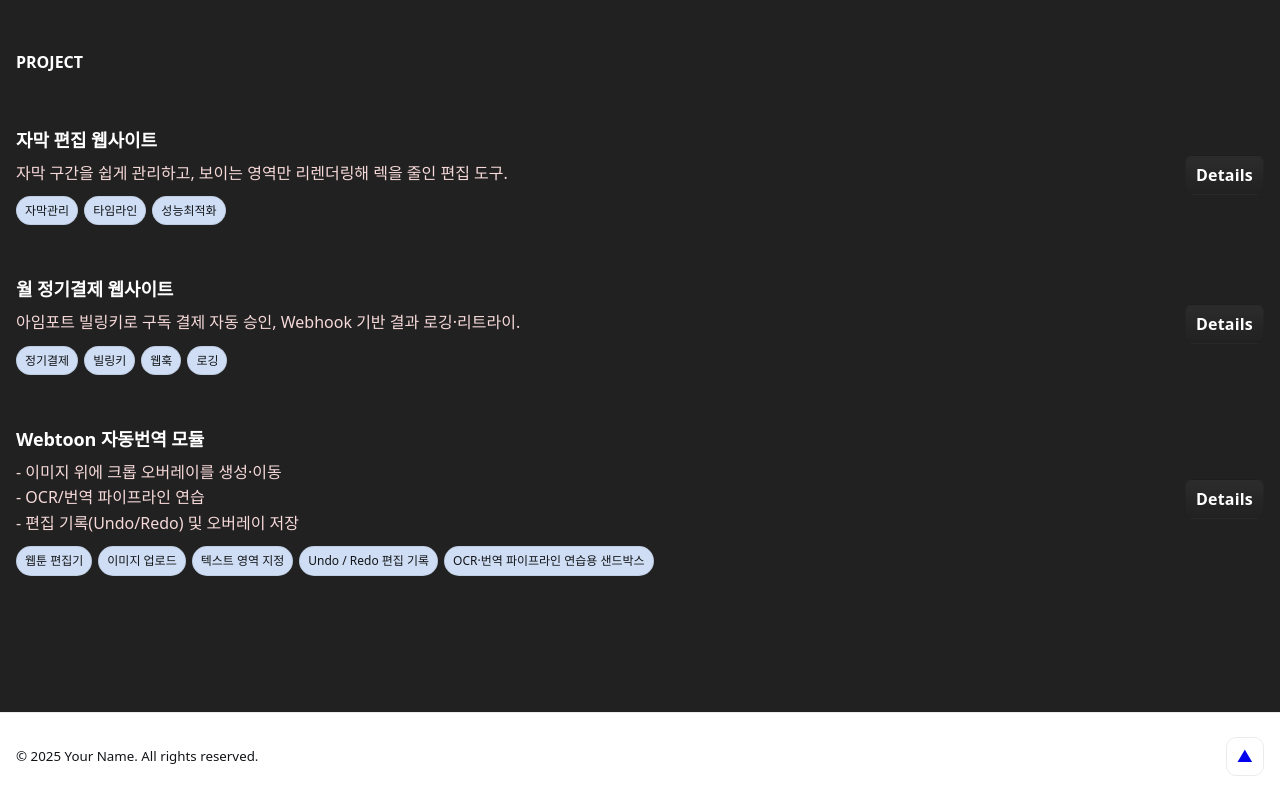
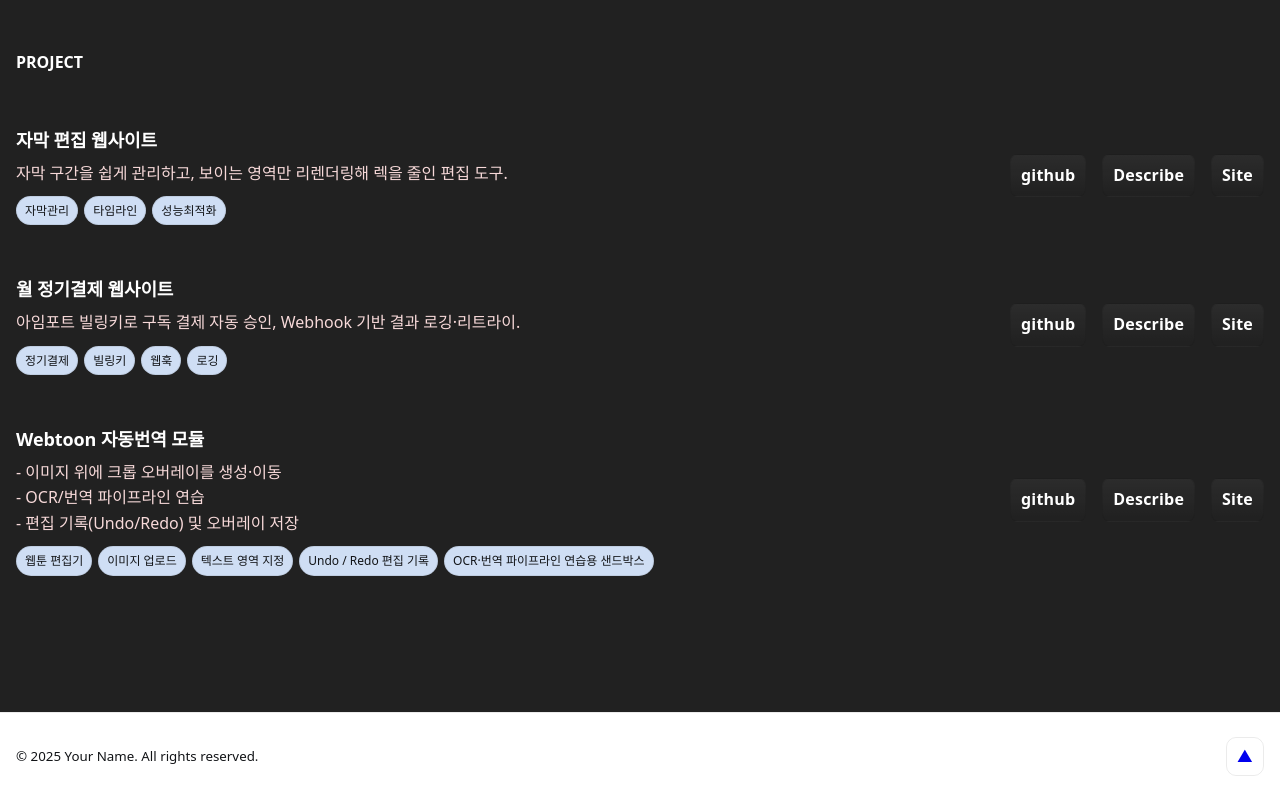
Before and after one commit to jun-seok816/portfolio, a React app in the folder front-end/: page / in a window 1280 px wide. Shown: the part 3343-4143 px from the top of the page. Built offline with nearby package versions, Linux system fonts and the light colour scheme; the HTML template or start-up script is replaced by a standard one; a web font is replaced by a local one.

Commit message:
project link 정리

```diff
--- a/front-end/src/component/Main/Project.tsx
+++ b/front-end/src/component/Main/Project.tsx
@@ -23,12 +23,7 @@ export default function Project() {
               <img src="./assets/img/waveform.png" width={650} alt="preview" />
             }
           >
-            <li
-              className="p__list"
-              onClick={() => {
-                window.location.href = "http://eedensoft.com:3000/";
-              }}
-            >
+            <li className="p__list">
               <div className="card__body">
                 <h3 className="card__title">자막 편집 웹사이트</h3>
                 <p className="card__desc desc__red">
@@ -42,7 +37,32 @@ export default function Project() {
                 </div>
               </div>
               <div className="card__cta">
-                <a className="btn-link">Details</a>
+                <a
+                  onClick={() => {
+                    window.location.href =
+                      "https://github.com/jun-seok816/video_slice";
+                  }}
+                  className="btn-link"
+                >
+                  github
+                </a>
+                <a
+                  onClick={() => {
+                    window.location.href =
+                      "https://pentagonal-denim-e3d.notion.site/VideoSlice-2dcfbda394f9806db880c8bb46ff4f9d?source=copy_link";
+                  }}
+                  className="btn-link"
+                >
+                  Describe
+                </a>
+                <a
+                  onClick={() => {
+                    window.location.href = "http://eedensoft.com:3000/";
+                  }}
+                  className="btn-link"
+                >
+                  Site
+                </a>
               </div>
             </li>
           </HoverFollower>
@@ -54,12 +74,7 @@ export default function Project() {
               <img src="./assets/img/token.jpg" width={650} alt="preview" />
             }
           >
-            <li
-              className="p__list"
-              onClick={() => {
-                window.location.href = "http://eedensoft.com:3002/";
-              }}
-            >
+            <li className="p__list">
               <div className="card__body">
                 <h3 className="card__title">월 정기결제 웹사이트</h3>
                 <p className="card__desc desc__red">
@@ -74,7 +89,32 @@ export default function Project() {
                 </div>
               </div>
               <div className="card__cta">
-                <a className="btn-link">Details</a>
+                <a
+                  onClick={() => {
+                    window.location.href =
+                      "https://github.com/jun-seok816/subscription";
+                  }}
+                  className="btn-link"
+                >
+                  github
+                </a>
+                <a
+                  onClick={() => {
+                    window.location.href =
+                      "https://pentagonal-denim-e3d.notion.site/Subscription-2dcfbda394f9803c8e7ee9168b90edd8?source=copy_link";
+                  }}
+                  className="btn-link"
+                >
+                  Describe
+                </a>
+                <a
+                  onClick={() => {
+                    window.location.href = "http://eedensoft.com:3002/";
+                  }}
+                  className="btn-link"
+                >
+                  Site
+                </a>
               </div>
             </li>
           </HoverFollower>
@@ -86,29 +126,51 @@ export default function Project() {
               <img src="./assets/img/toon.png" width={650} alt="preview" />
             }
           >
-            <li
-              className="p__list"
-              onClick={() => {
-                window.location.href = "http://eedensoft.com:3004/";
-              }}
-            >
+            <li className="p__list">
               <div className="card__body">
                 <h3 className="card__title">Webtoon 자동번역 모듈</h3>
                 <p className="card__desc desc__red">
                   - 이미지 위에 크롭 오버레이를 생성·이동 <br />
-                  - OCR/번역 파이프라인 연습 <br />
-                  - 편집 기록(Undo/Redo) 및 오버레이 저장
+                  - OCR/번역 파이프라인 연습 <br />- 편집 기록(Undo/Redo) 및
+                  오버레이 저장
                 </p>
                 <div className="card__tags">
                   <span className="badge">웹툰 편집기</span>
                   <span className="badge">이미지 업로드</span>
                   <span className="badge">텍스트 영역 지정</span>
                   <span className="badge">Undo / Redo 편집 기록</span>
-                  <span className="badge">OCR·번역 파이프라인 연습용 샌드박스</span>
+                  <span className="badge">
+                    OCR·번역 파이프라인 연습용 샌드박스
+                  </span>
                 </div>
               </div>
               <div className="card__cta">
-                <a className="btn-link">Details</a>
+                <a
+                  onClick={() => {
+                    window.location.href =
+                      "https://github.com/jun-seok816/webtoon";
+                  }}
+                  className="btn-link"
+                >
+                  github
+                </a>
+                <a
+                  onClick={() => {
+                    window.location.href =
+                      "https://pentagonal-denim-e3d.notion.site/Webtoon-2dcfbda394f9808e850fe87935b31298?source=copy_link";
+                  }}
+                  className="btn-link"
+                >
+                  Describe
+                </a>
+                <a
+                  onClick={() => {
+                    window.location.href = "http://eedensoft.com:3003/";
+                  }}
+                  className="btn-link"
+                >
+                  Site
+                </a>
               </div>
             </li>
           </HoverFollower>
--- a/front-end/src/component/main.scss
+++ b/front-end/src/component/main.scss
@@ -184,6 +184,8 @@ body {
 }
 .card__cta {
   align-self: center;
+  gap: 1em;
+  display: flex;
 }
 .btn-link {
   text-decoration: none;
```
Also changed, not shown: 1 other file (tests, documents, lock files or other folders).
